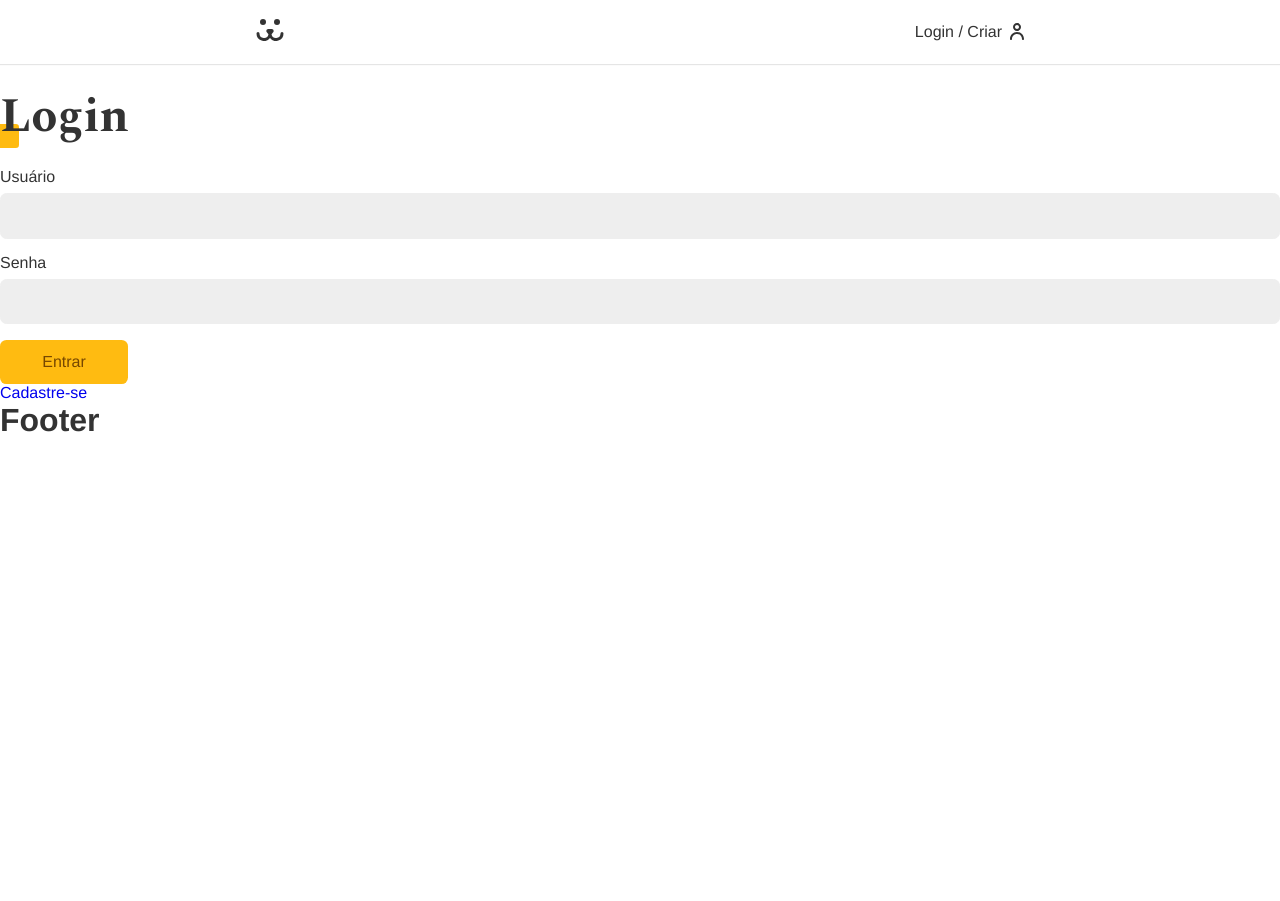
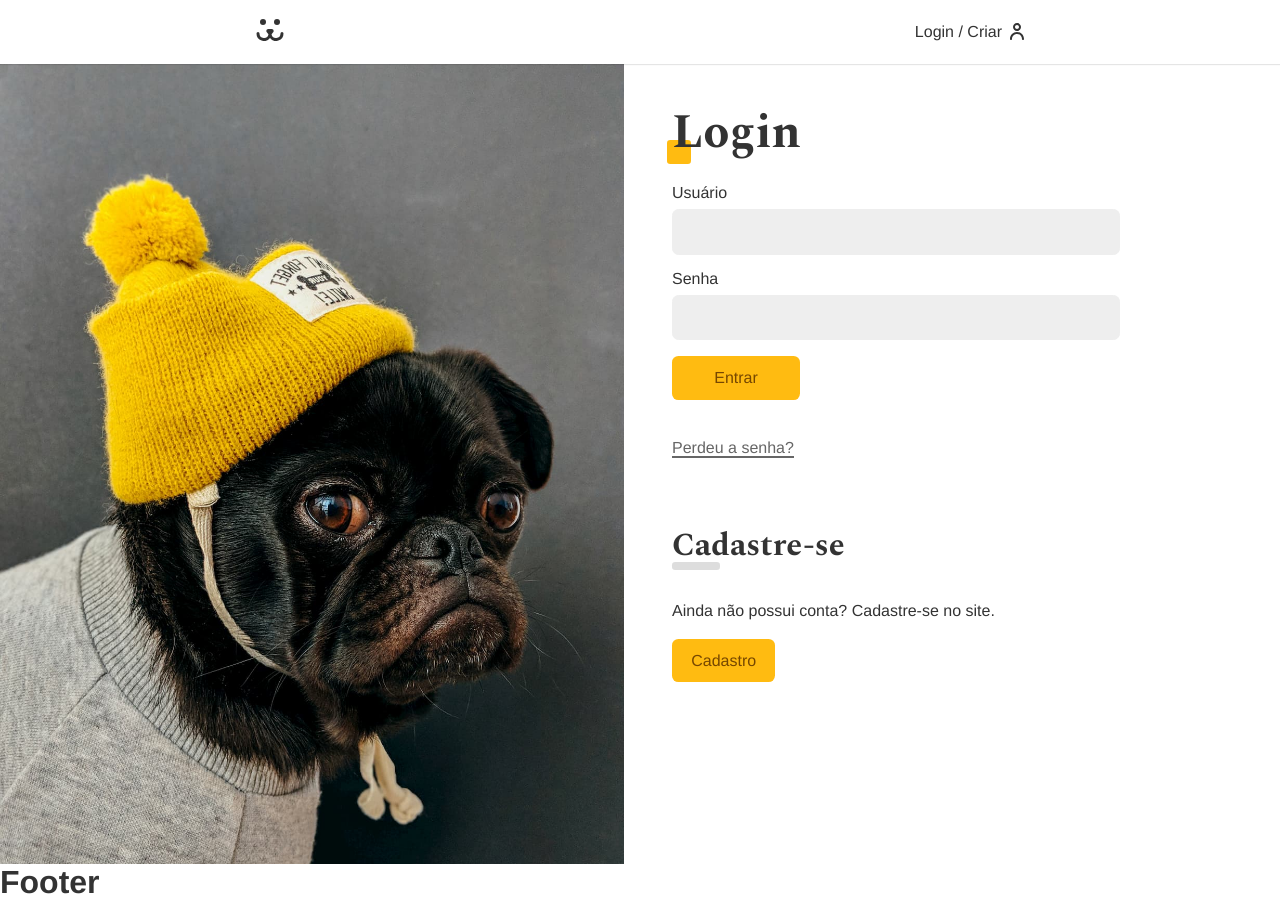
Before and after one commit to mayromyller/dogs, a React (Create React App) app: page /login in a window 1280 px wide. Before the commit the page ends 800 px from the top, so only its background shows below. Built offline with nearby package versions, Linux system fonts and the light colour scheme.

Commit message:
Added the error component updating the generator and styling the user register page

```diff
--- a/src/components/Login/Form/index.js
+++ b/src/components/Login/Form/index.js
@@ -2,11 +2,14 @@ import React from 'react'
 
 import { Link } from 'react-router-dom'
 
-// import * as S from './style.module.css'
+import * as S from './style.module.css'
+import * as buttonComponentStyle from '../../Button/style.module.css'
 
 import Input from '../../Input'
 import Button from '../../Button'
 import useForm from '../../../hooks/useForm'
+
+import Error from '../../../helpers/Error'
 
 import { UserContext } from '../../../contexts/userContext'
 
@@ -28,7 +31,7 @@ const LoginForm = () => {
     <section className="animeLeft">
       <h1 className="title">Login</h1>
 
-      <form onSubmit={handleSubmit}>
+      <form className={S.form} onSubmit={handleSubmit}>
         <Input label={'Usuário'} type="text" name="username" {...username} />
         <Input label={'Senha'} type="password" name="password" {...password} />
         {loading ? (
@@ -36,10 +39,18 @@ const LoginForm = () => {
         ) : (
           <Button>Entrar</Button>
         )}
-        {error && <p>{error}</p>}
+        <Error error={error} />
       </form>
-
-      <Link to="/login/signup">Cadastre-se</Link>
+      <Link className={S.lostPassword} to="/login/lost">
+        Perdeu a senha?
+      </Link>
+      <div className={S.signup}>
+        <h2 className={S.subtitle}>Cadastre-se</h2>
+        <p>Ainda não possui conta? Cadastre-se no site.</p>
+      </div>
+      <Link className={buttonComponentStyle.button} to="/login/signup">
+        Cadastro
+      </Link>
     </section>
   )
 }
--- a/src/components/Login/Form/style.module.css
+++ b/src/components/Login/Form/style.module.css
@@ -1 +1,44 @@
-.login{}
+.form {
+  margin-bottom: 2rem;
+}
+
+.lostPassword {
+  display: inline-block;
+  color: #666;
+  padding: 0.5rem 0;
+  line-height: 1;
+}
+
+.lostPassword::after {
+  content: '';
+  height: 2px;
+  width: 100%;
+  background: currentColor;
+  display: block;
+}
+
+.signup {
+  margin-top: 4rem;
+}
+
+.signup p {
+  margin: 2rem 0;
+}
+
+.subtitle {
+  font-family: var(--type-second);
+  line-height: 1;
+  font-size: 2rem;
+}
+
+.subtitle::after {
+  content: '';
+  display: block;
+  background: #ddd;
+  height: 0.5rem;
+  width: 3rem;
+  border-radius: 0.2rem;
+}
+
+.button_signup {
+}
--- a/src/components/Login/index.js
+++ b/src/components/Login/index.js
@@ -2,7 +2,7 @@ import React from 'react'
 
 import { Route, Routes, Navigate } from 'react-router-dom'
 
-import style from './style.module.css'
+import * as S from './style.module.css'
 
 import PasswordLost from './PasswordLost'
 import LoginForm from './Form'
@@ -17,12 +17,16 @@ const Login = () => {
   if (login === true) return <Navigate to="/account" />
 
   return (
+    <section className={S.login}>
+      <div className={S.forms}>
         <Routes>
           <Route path="/" element={<LoginForm />} />
           <Route path="signup" element={<LoginCreate />} />
           <Route path="lost" element={<PasswordLost />} />
           <Route path="reset" element={<PasswordReset />} />
         </Routes>
+      </div>
+    </section>
   )
 }
 
--- a/src/components/Login/style.module.css
+++ b/src/components/Login/style.module.css
@@ -1 +1,30 @@
-.login{}
+.login {
+  display: grid;
+  grid-template-columns: 1fr 1fr;
+  min-height: 100vh;
+  gap: 2rem;
+}
+
+.login::before {
+  display: block;
+  content: '';
+  background: url('../../assets/login.jpg') no-repeat center center;
+  background-size: cover;
+}
+
+.forms {
+  max-width: 30rem;
+  padding: 1rem;
+}
+
+@media (max-width: 40rem) {
+  .login {
+    grid-template-columns: 1fr;
+  }
+  .login::before {
+    display: none;
+  }
+  .forms {
+    max-width: 100%;
+  }
+}
--- /dev/null
+++ b/src/helpers/Error.js
@@ -0,0 +1,9 @@
+import React from 'react'
+
+const Error = ({ error }) => {
+  if (!error) return null
+
+  return <p style={{ color: ' #f31', margin: '1rem 0' }}>{error}</p>
+}
+
+export default Error
```
Also changed, not shown: 1 other file (tests, documents, lock files or other folders). Lines whose indentation alone changed are shown as unchanged.
